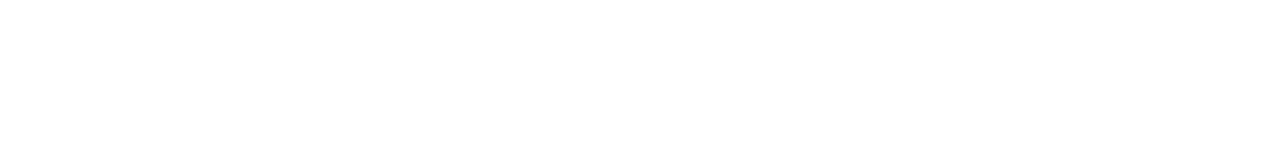
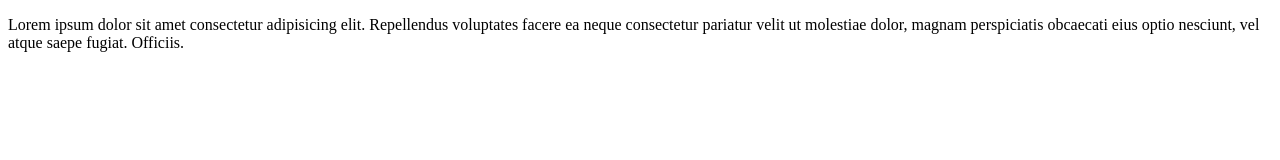
Before and after one commit to osmanmahmud/web-portfolio, a plain HTML site: page index.html in a window 1280 px wide. Drawn offline with Linux system fonts and the light colour scheme.

Commit message:
first commit

```diff
--- a/index.html
+++ b/index.html
@@ -7,7 +7,7 @@
 </head>
 <body>
     <header>
-
+        <p>Lorem ipsum dolor sit amet consectetur adipisicing elit. Repellendus voluptates facere ea neque consectetur pariatur velit ut molestiae dolor, magnam perspiciatis obcaecati eius optio nesciunt, vel atque saepe fugiat. Officiis.</p>
     </header>
 
     <footer>
```
